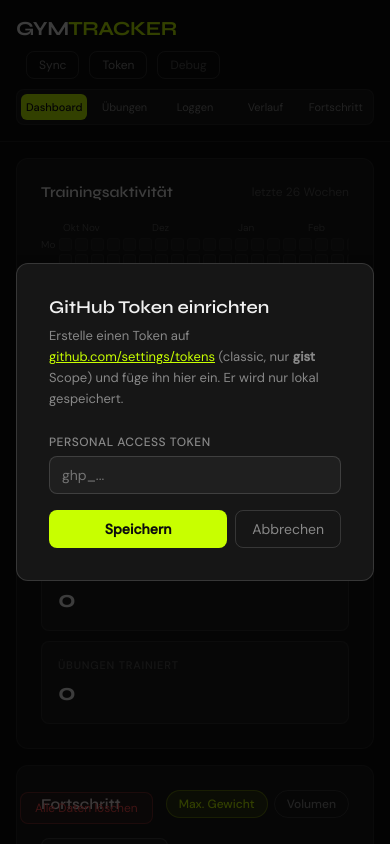
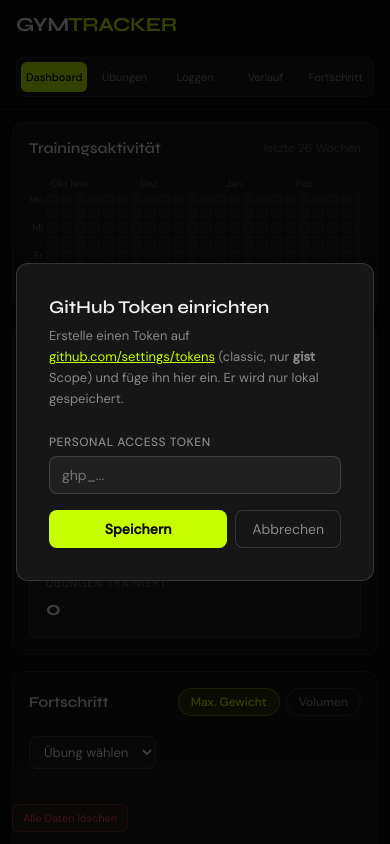
Before and after one commit to VincentReddi/gym-tracker, a plain HTML site: page index.html in a window 390 px wide. Shown: the top 844 px of the page. Drawn offline with nearby package versions, Linux system fonts and the light colour scheme.

Commit message:
Refactor header styles and layout adjustments
Updated styles for header and various elements in the layout.

```diff
--- a/index.html
+++ b/index.html
@@ -116,12 +116,24 @@ select option { background: var(--surface2); }
 .toast { position: fixed; bottom: 1rem; right: 1rem; background: var(--accent); color: #0d0d0d; padding: 10px 20px; border-radius: var(--radius-sm); font-size: 13px; font-weight: 600; opacity: 0; transform: translateY(8px); transition: opacity 0.2s, transform 0.2s; pointer-events: none; z-index: 100; }
 
 @media (max-width: 620px) {
-  header { padding: 1rem; flex-direction: column; gap: 10px; align-items: flex-start; }
+  header { padding: 0.75rem 1rem; flex-direction: column; gap: 10px; align-items: flex-start; }
   .tabs { width: 100%; }
-  .tab { flex: 1; text-align: center; padding: 6px 4px; font-size: 11px; }
-  main { padding: 1rem; }
-  .grid2, .grid3 { grid-template-columns: 1fr; }
-  .set-grid { grid-template-columns: 40px 1fr 1fr 32px; }
+  .tab { flex: 1; text-align: center; padding: 8px 2px; font-size: 11px; }
+  main { padding: 0.75rem; }
+  .grid2 { grid-template-columns: 1fr 1fr; }
+  .grid3 { grid-template-columns: 1fr; }
+  .card { padding: 1rem; }
+  .set-grid { grid-template-columns: 36px 1fr 1fr 30px; gap: 6px; }
+  .last-session-card { flex-direction: column; gap: 8px; }
+  .ls-right { text-align: left; display: flex; gap: 12px; align-items: center; }
+  .heatmap-cell { width: 11px; height: 11px; }
+  .hm-day-lbl { height: 11px; line-height: 11px; }
+  .chart-wrap { height: 180px; }
+  .log-row { flex-direction: column; align-items: flex-start; gap: 4px; }
+  .log-meta { flex-direction: row !important; justify-content: space-between; width: 100%; }
+  .metric-val { font-size: 20px; }
+  .reset-btn { bottom: 0.75rem; left: 0.75rem; font-size: 11px; padding: 6px 10px; }
+  .toast { bottom: 0.75rem; right: 0.75rem; font-size: 12px; padding: 8px 14px; }
 }
 </style>
 </head>
@@ -129,12 +141,7 @@ select option { background: var(--surface2); }
 
 <header>
   <h1>GYM<span>TRACKER</span></h1>
-  <div style="display:flex;align-items:center;gap:10px;">
-    <span id="sync-status" style="font-size:11px;color:var(--text3);"></span>
-    <button onclick="syncNow()" style="padding:5px 12px;border-radius:var(--radius-sm);border:1px solid var(--border2);background:transparent;color:var(--text2);font-size:12px;font-family:'DM Sans',sans-serif;cursor:pointer;">Sync</button>
-    <button onclick="openTokenModal()" style="padding:5px 12px;border-radius:var(--radius-sm);border:1px solid var(--border2);background:transparent;color:var(--text2);font-size:12px;font-family:'DM Sans',sans-serif;cursor:pointer;">Token</button>
-    <button onclick="alert('GistID: ' + (localStorage.getItem('gym_gist_id')||'keine'))" style="padding:5px 12px;border-radius:var(--radius-sm);border:1px solid var(--border2);background:transparent;color:var(--text3);font-size:12px;font-family:'DM Sans',sans-serif;cursor:pointer;">Debug</button>
-  </div>
+  <span id="sync-status" style="font-size:11px;color:var(--text3);"></span>
   <div class="tabs">
     <button class="tab active" onclick="switchTab('dashboard')">Dashboard</button>
     <button class="tab" onclick="switchTab('exercises')">Übungen</button>
```
